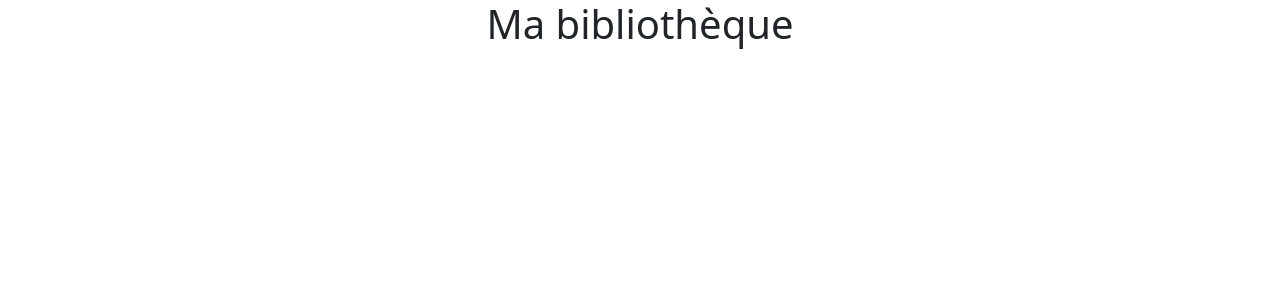
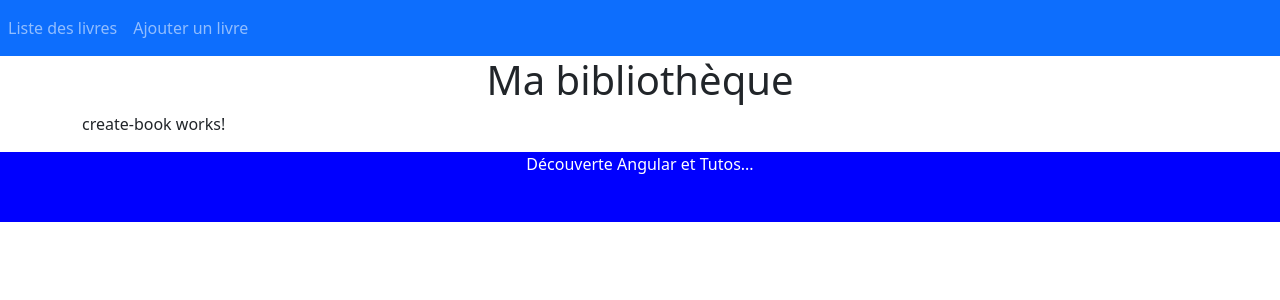
Before and after one commit to UGODPC/angular_test_stage, an Angular app: page /creerLivre in a window 1280 px wide. Before the commit this address led to /. Shown: the top 300 px of the page. Built offline with nearby package versions, Linux system fonts and the light colour scheme.

Commit message:
Création d'un nouveau composant qui permet de créer/ajouter un livre

```diff
--- a/src/app/app.html
+++ b/src/app/app.html
@@ -1,4 +1,21 @@
+<nav class="navbar navbar-expand-sm bg-primary navbar-dark">
+  <ul class="navbar-nav">
+    <li class="nav-item">
+      <a routerLink="livres" routerLinkActive="active" class="nav-link">Liste des livres</a>
+    </li>
+    <li class="nav-item">
+      <a routerLink="creerLivre" routerLinkActive="active" class="nav-link">Ajouter un livre</a>
+    </li>
+  </ul>
+</nav>
+
 <h1 class="text-center"> {{title()}} </h1>
 <div class="container">
   <router-outlet></router-outlet>
 </div>
+
+<footer class="footer">
+  <div class="container">
+    <span>Découverte Angular et Tutos...</span>
+  </div>
+</footer>
--- a/src/app/app.routes.ts
+++ b/src/app/app.routes.ts
@@ -1,8 +1,10 @@
 import { Routes, RouterModule } from '@angular/router';
 import { ListeLivres } from './liste-livres/liste-livres';
 import { Router } from 'express';
+import { CreateBook } from './create-book/create-book';
 
 export const routes: Routes = [
     {path: 'livres', component: ListeLivres}, //livres pour l'URL et component qui sera affiché
+    {path: 'creerLivre', component: CreateBook},
     {path: '', redirectTo: 'livres', pathMatch: 'full'} //Si le lien c'est juste localhost:4200, on renvoie vers /livres et le chemin match à 100%
 ];
--- /dev/null
+++ b/src/app/create-book/create-book.html
@@ -0,0 +1 @@
+<p>create-book works!</p>
--- a/src/styles.css
+++ b/src/styles.css
@@ -1 +1,11 @@
 /* You can add global styles to this file, and also import other style files */
+
+.footer
+{
+    bottom: 0;
+    width: 100%;
+    height: 70px;
+    background-color: blue;
+    text-align: center;
+    color: white;
+}
```
Also changed, not shown: src/app/create-book/create-book.ts (added, +9 -0 lines), src/app/create-book/create-book.css (added), 1 other file (tests, documents, lock files or other folders).
